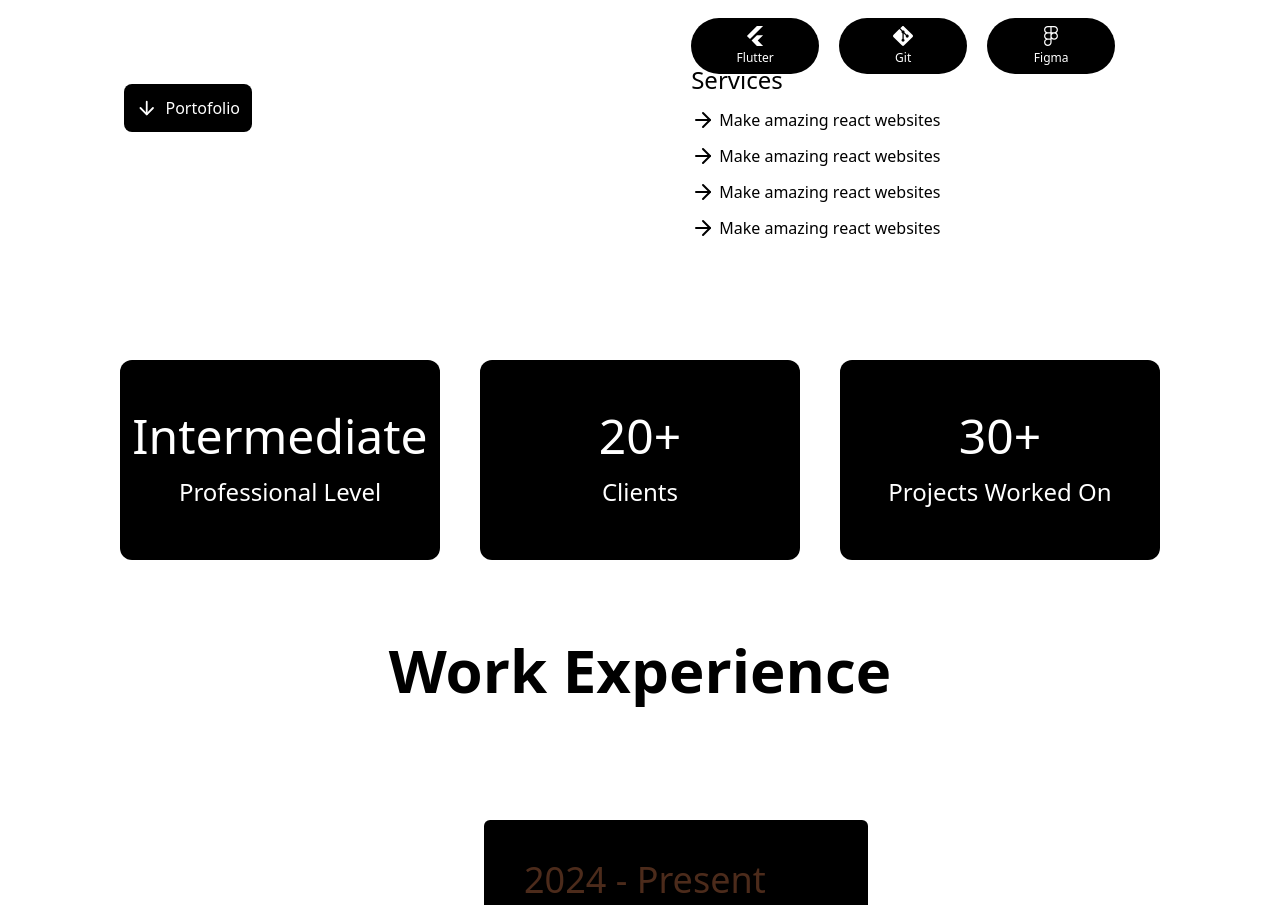
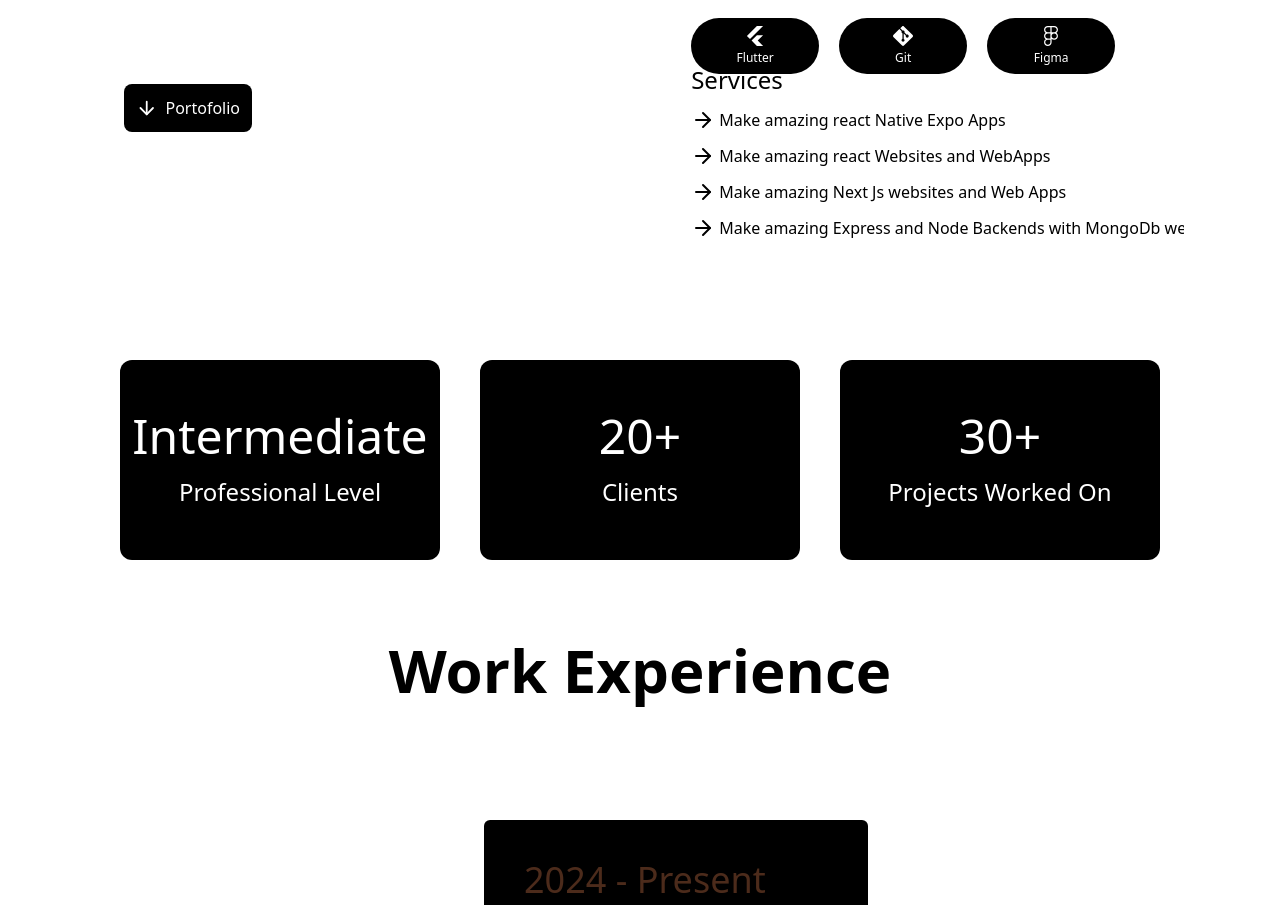
Before and after one commit to KerimTarikQE2282/Portofolio-Website, a Next.js app: page / in a window 1280 px wide. Shown: the part 1368-2273 px from the top of the page. Built offline with nearby package versions, Linux system fonts and the light colour scheme.

Commit message:
minor fixes

```diff
--- a/app/Components/AboutMe.js
+++ b/app/Components/AboutMe.js
@@ -227,19 +227,19 @@ function AboutMe() {
             <p className='text-2xl mt-[5vh]'>Services</p>
            <div className='flex flex-row gap-1 mt-3 ' ref={Service1} >
            <ArrowRight />
-           <p>Make amazing react websites</p>
+           <p>Make amazing react Native Expo Apps</p>
            </div>
            <div className='flex flex-row gap-1 mt-3 ' ref={Service2}>
            <ArrowRight />
-           <p>Make amazing react websites</p>
+           <p>Make amazing react Websites and WebApps</p>
            </div>
            <div className='flex flex-row gap-1 mt-3 '   ref={Service3}>
            <ArrowRight />
-           <p>Make amazing react websites</p>
+           <p>Make amazing Next Js websites and Web Apps</p>
            </div>
            <div className='flex flex-row gap-1 mt-3 ' ref={Service4}>
            <ArrowRight />
-           <p>Make amazing react websites</p>
+           <p>Make amazing Express and Node Backends with MongoDb websites</p>
            </div>
 
 
```
